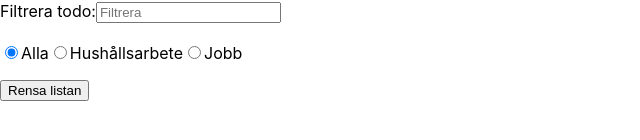
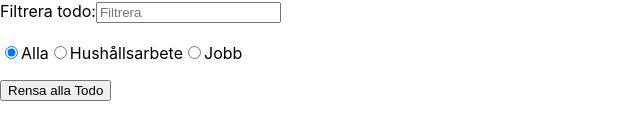
Before and after one commit to chakoch/todo-list-react, a React (Create React App) app: page / in a window 1280 px wide. Shown: the part 208-348 px from the top of the page, without its empty margins (0-640 px from the left). Built offline with nearby package versions, Linux system fonts and the light colour scheme.

Commit message:
- changed namne button clear

```diff
--- a/src/App.js
+++ b/src/App.js
@@ -128,7 +128,7 @@ function App() {
           </li>
         ))}
       </ul>
-      <button onClick={handleClear}>Rensa listan</button>
+      <button onClick={handleClear}>Rensa alla Todo</button>
     </div>
   );
 }
```
